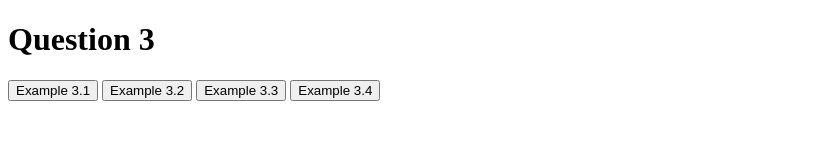
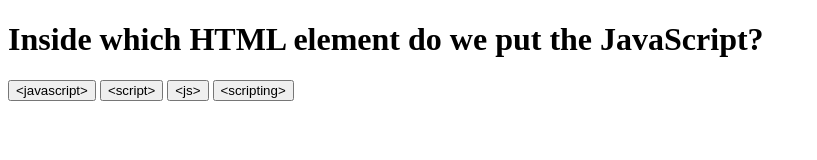
Before and after one commit to spereira15/coding-quiz-game, a plain HTML site: page index.html in a window 1280 px wide. Both pictures are taken after a click on the button "Start". Shown: the whole page, without its empty margins (0-817 px from the left). Drawn offline with Linux system fonts and the light colour scheme.

Commit message:
changed questionPool to array & added questions

```diff
--- a/assets/script.js
+++ b/assets/script.js
@@ -8,48 +8,50 @@ var choice2 = document.querySelector("#option2");
 var choice3 = document.querySelector("#option3");
 var choice4 = document.querySelector("#option4");
 
+var questionOption = document.querySelector(".questionOption");
+
 var questionPool = [
   {
-    question: "Question 1",
-    option1: "Example 1.1",
-    option2: "Example 1.2",
-    option3: "Example 1.3",
-    option4: "Example 1.4",
+    question: "Inside which HTML element do we put the JavaScript?",
+    option1: "<javascript>",
+    option2: "<script>",
+    option3: "<js>",
+    option4: "<scripting>",
   },
   {
-    question: "Question 2",
-    option1: "Example 2.1",
-    option2: "Example 2.2",
-    option3: "Example 2.3",
-    option4: "Example 2.4",
+    question: "Where is the correct place to insert a JavaScript?",
+    option1: "In the <body> element",
+    option2: "In the <head> element",
+    option3: "Both are correct",
+    option4: "Both are wrong",
   },
   {
-    question: "Question 3",
-    option1: "Example 3.1",
-    option2: "Example 3.2",
-    option3: "Example 3.3",
-    option4: "Example 3.4",
+    question: "How do you create a function in JavaScript?",
+    option1: "function:myFunction()",
+    option2: "function myFunction()",
+    option3: "function = myFunction()",
+    option4: "myFunction() : function",
   },
   {
-    question: "Question 4",
-    option1: "Example 4.1",
-    option2: "Example 4.2",
-    option3: "Example 4.3",
-    option4: "Example 4.4",
+    question: "Using ___ statements is how you check for a specific condition.",
+    option1: "Select",
+    option2: "If",
+    option3: "Switch",
+    option4: "For",
   },
   {
-    question: "Question 5",
-    option1: "Example 5.1",
-    option2: "Example 5.2",
-    option3: "Example 5.3",
-    option4: "Example 5.4",
+    question: 'How would you log "Hello!" to the console?',
+    option1: 'console.log(hello)',
+    option2: 'console.log("Hello")',
+    option3: 'console.log("Hello!")',
+    option4: 'console.log(Hello!)',
   },
   {
-    question: "Question 6",
-    option1: "Example 6.1",
-    option2: "Example 6.2",
-    option3: "Example 6.3",
-    option4: "Example 6.4",
+    question: "Do you love pizza?",
+    option1: "No",
+    option2: "Not really",
+    option3: "Nah",
+    option4: "Obviously, who doesn't love pizza??",
   },
 ];
 
@@ -62,12 +64,25 @@ startBtn.addEventListener("click", function () {
   startBtn.style.display = "none";
   quizScreen.style.display = "block";
 
-  var randomIndex = randomNum(questionPool.length);
-  var randomQuestion = questionPool[randomIndex];
+  question.textContent = questionPool[0].question;
+  choice1.textContent = questionPool[0].option1;
+  choice2.textContent = questionPool[0].option2;
+  choice3.textContent = questionPool[0].option3;
+  choice4.textContent = questionPool[0].option4;
+});
 
-  question.textContent = randomQuestion.question;
-  choice1.textContent = randomQuestion.option1;
-  choice2.textContent = randomQuestion.option2;
-  choice3.textContent = randomQuestion.option3;
-  choice4.textContent = randomQuestion.option4;
-});
+quizScreen.addEventListener("click", function(e) {
+    var optionChosen = e.target
+
+    if (optionChosen.textContent === "right answer") {
+        console.log("correct answer!")
+    } else {
+        console.log("wrong answer!")
+    }
+
+    question.textContent = questionPool[1].question;
+  choice1.textContent = questionPool[1].option1;
+  choice2.textContent = questionPool[1].option2;
+  choice3.textContent = questionPool[1].option3;
+  choice4.textContent = questionPool[1].option4;
+})
--- a/index.html
+++ b/index.html
@@ -13,10 +13,10 @@
     </div>
     <div id="quiz">
         <h1 id="question"></h1>
-        <button id="option1"></button>
-        <button id="option2"></button>
-        <button id="option3"></button>
-        <button id="option4"></button>
+        <button id="option1" class="questionOption"></button>
+        <button id="option2" class="questionOption"></button>
+        <button id="option3" class="questionOption"></button>
+        <button id="option4" class="questionOption"></button>
     </div id="quiz">
 
     <script src="assets/script.js"></script>
```
